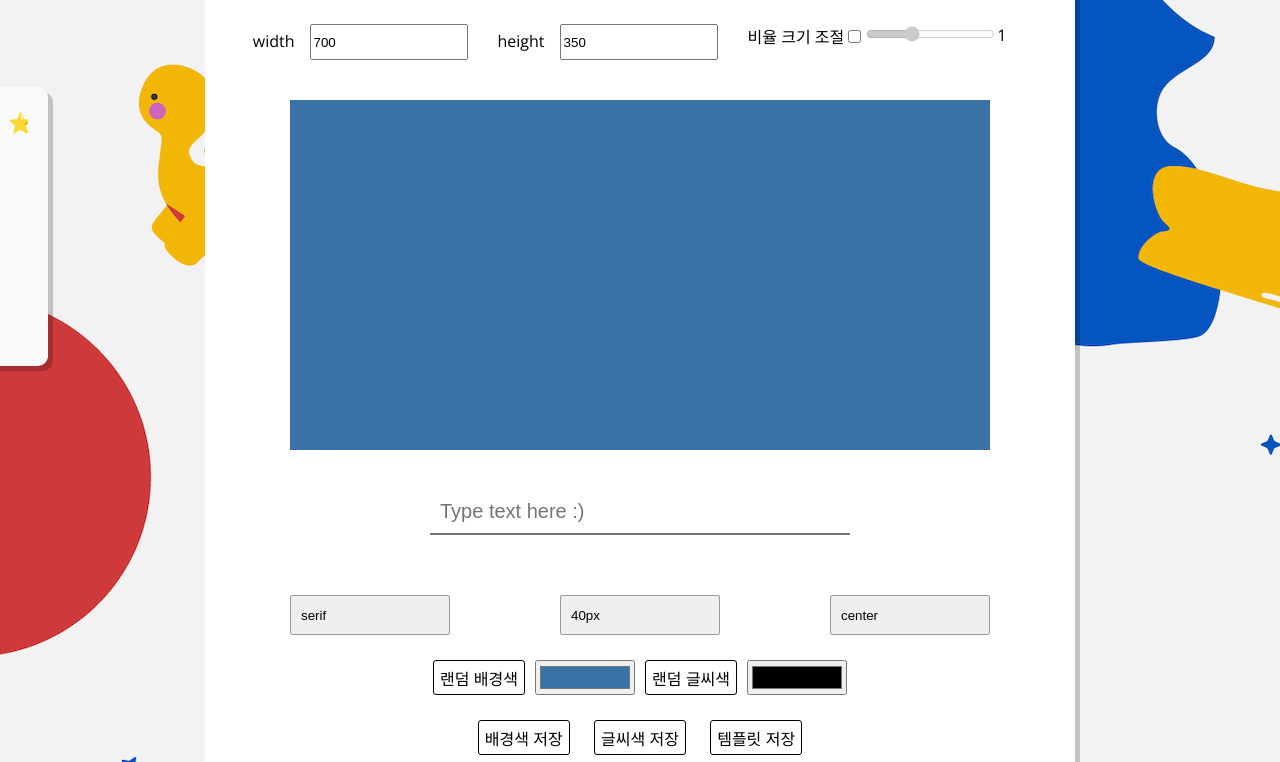
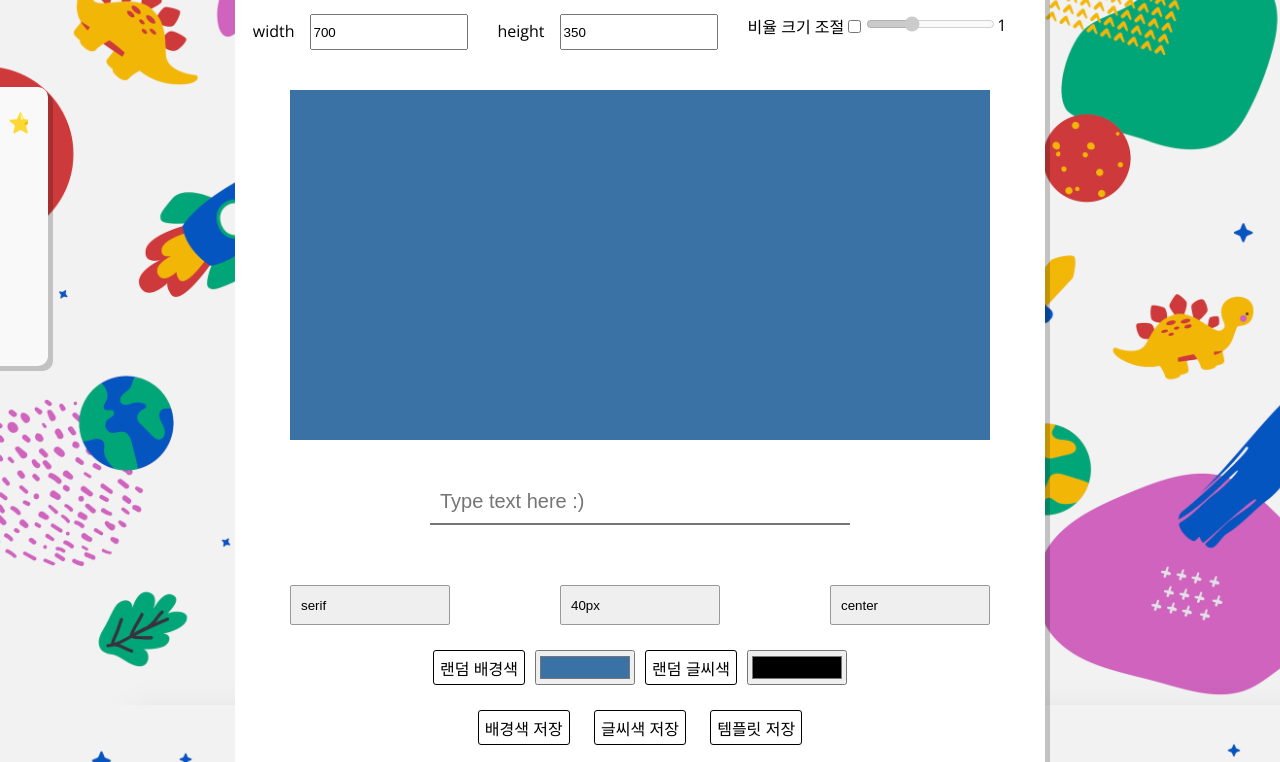
Before and after one commit to jiwonkim0131/BannerCreator, a website with bundled scripts: page index.html in a window 1280 px wide. Shown: the part 151-913 px from the top of the page. Built offline with nearby package versions, Linux system fonts and the light colour scheme.

Commit message:
fix: fix css body & container

```diff
--- a/css/style.css
+++ b/css/style.css
@@ -6,14 +6,15 @@ body {
   font-weight: 300;
   display: flex;
   align-items: center;
+  background-size: cover;
+  padding: 20px;
 }
 
 .container {
-  width: fit-content;
+  justify-items: center;
   background: white;
   border-radius: 10px;
   margin: auto;
-  padding: 30px;
   box-shadow: 5px 5px 0px 0px rgba(0, 0, 0, 0.2);
 }
 
```
